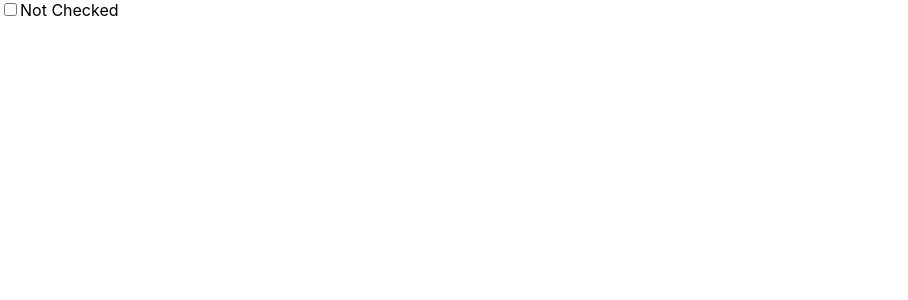
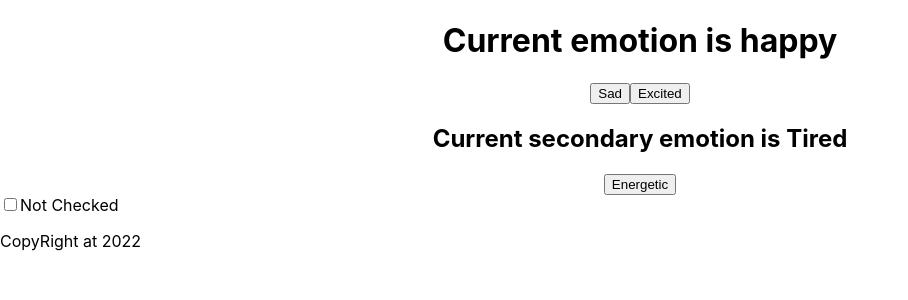
Before and after one commit to rpliszka1987/react-app, a React (Create React App) app: page / in a window 1280 px wide. Shown: the top 300 px of the page, without its empty margins (0-908 px from the left). Built offline with nearby package versions, Linux system fonts and the light colour scheme.

Commit message:
Created the footer for the page

```diff
--- a/src/AppTwo.js
+++ b/src/AppTwo.js
@@ -1,3 +1,4 @@
+// useReducer documentation https://www.w3schools.com/REACT/react_usereducer.asp
 // Import useReducer
 import { useReducer } from "react";
 
--- /dev/null
+++ b/src/Footer.js
@@ -0,0 +1,11 @@
+function Footer() {
+  return (
+    <div>
+      <footer>
+        <p> CopyRight at {new Date().getFullYear()}</p>
+      </footer>
+    </div>
+  );
+}
+
+export default Footer;
--- a/src/index.js
+++ b/src/index.js
@@ -2,13 +2,16 @@ import React from "react";
 import ReactDOM from "react-dom/client";
 import "./index.css";
 import App from "./App";
+import Footer from "./Footer"
 import AppTwo from "./AppTwo";
 import reportWebVitals from "./reportWebVitals";
 
 const root = ReactDOM.createRoot(document.getElementById("root"));
 root.render(
   <React.StrictMode>
+    <App />
     <AppTwo />
+    <Footer />
   </React.StrictMode>
 );
 
```
